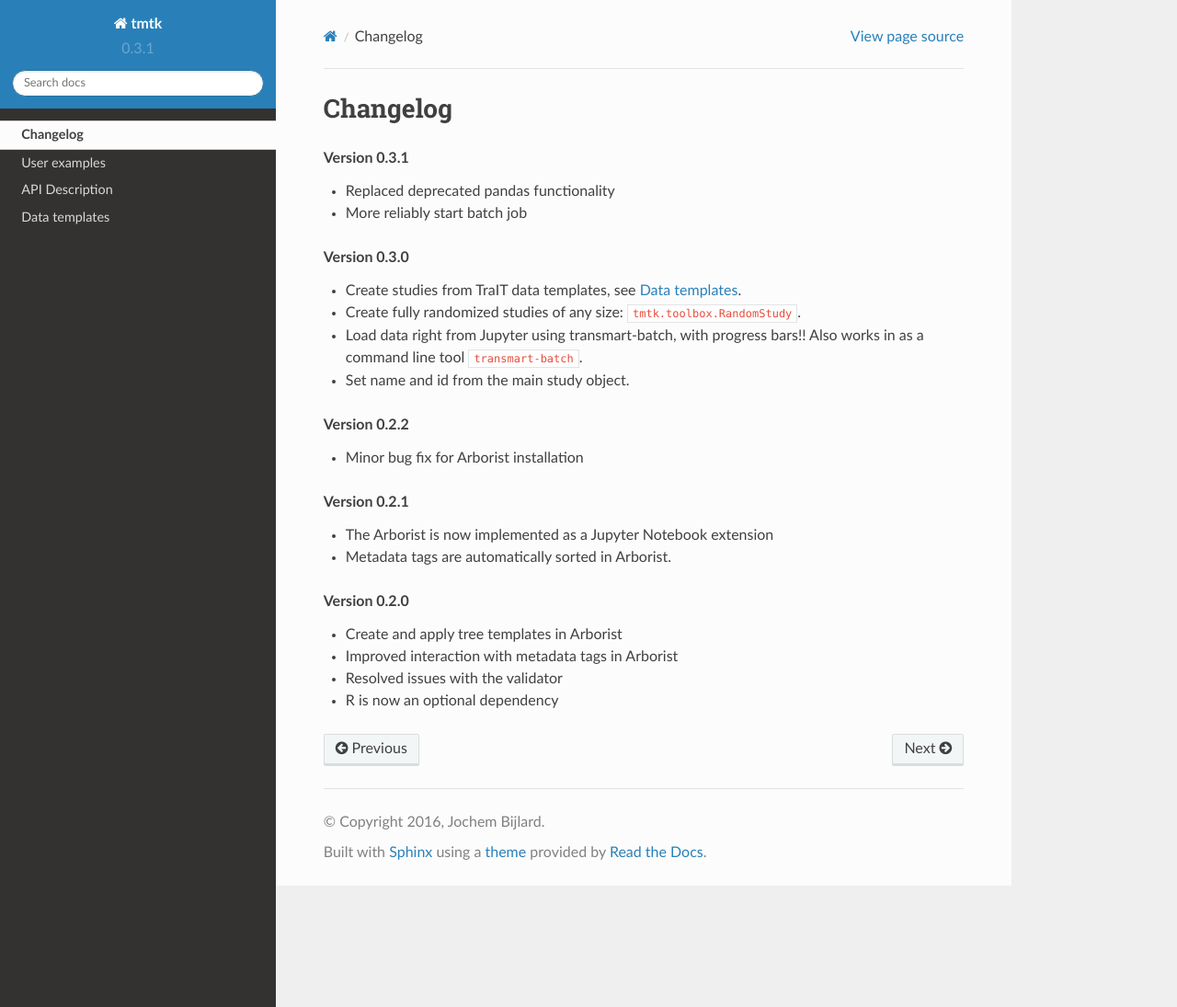
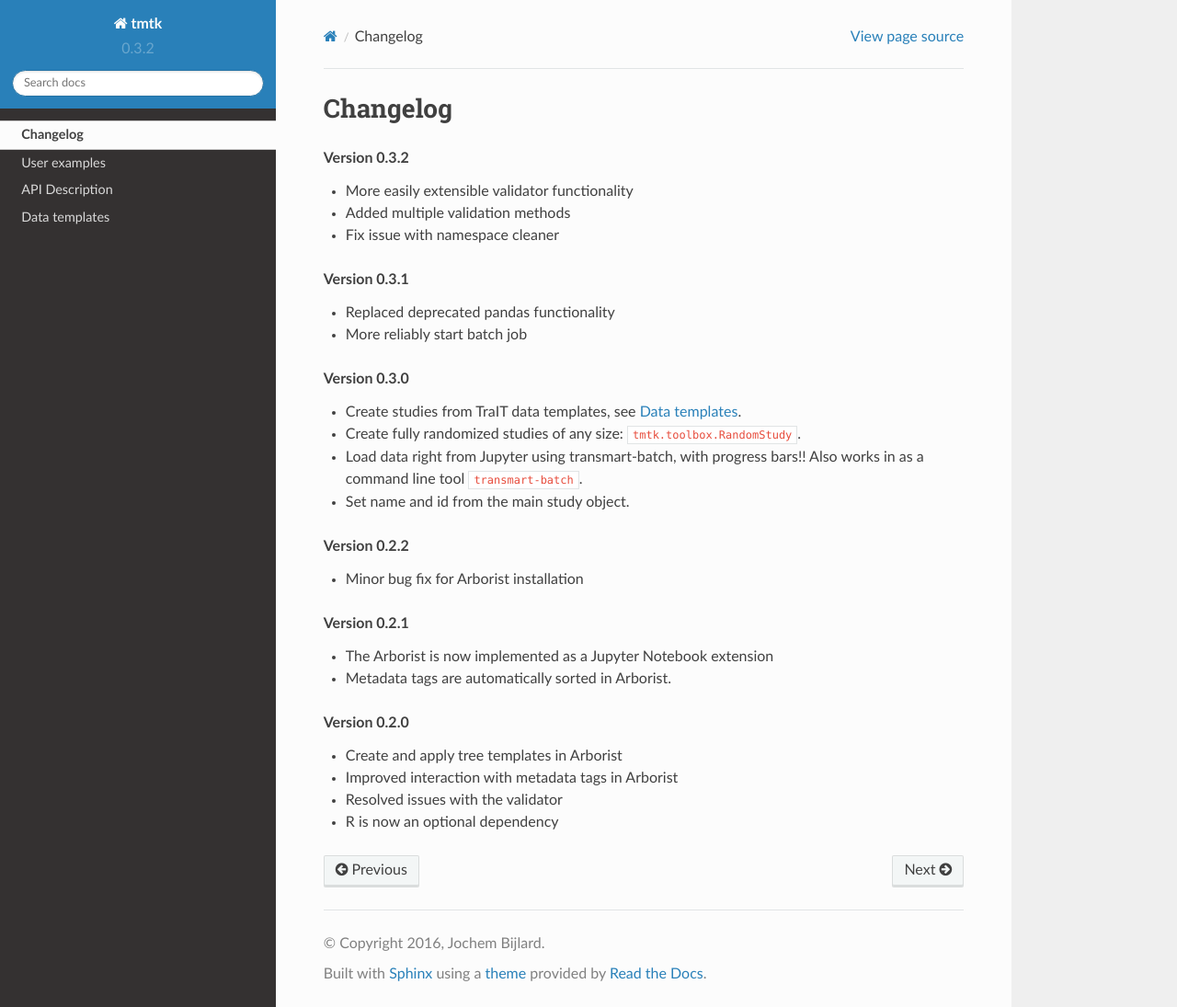
Before and after one commit to thehyve/tmtk, a Sphinx documentation site: the page built from docs/changelog.rst, in a window 1280 px wide and 1095 px high. Shown: the whole window at 92% size. Built offline with Sphinx 7.4.7 and the Read the Docs theme 2.0.0, drawn with Linux system fonts in a browser that asks for light colours.

Commit message:
Upped to version 0.3.2

```diff
--- a/docs/changelog.rst
+++ b/docs/changelog.rst
@@ -1,6 +1,12 @@
 =========
 Changelog
 =========
+
+.. topic::  Version 0.3.2
+
+    * More easily extensible validator functionality
+    * Added multiple validation methods
+    * Fix issue with namespace cleaner
 
 .. topic::  Version 0.3.1
 
--- a/tmtk/__init__.py
+++ b/tmtk/__init__.py
@@ -3,7 +3,7 @@ from .study import Study
 from .clinical import Clinical
 from .toolbox import wizard
 
-__version__ = "0.3.1"
+__version__ = "0.3.2"
 __author__ = 'Jochem Bijlard <j.bijlard@gmail.com>'
 __all__ = []
 
```
